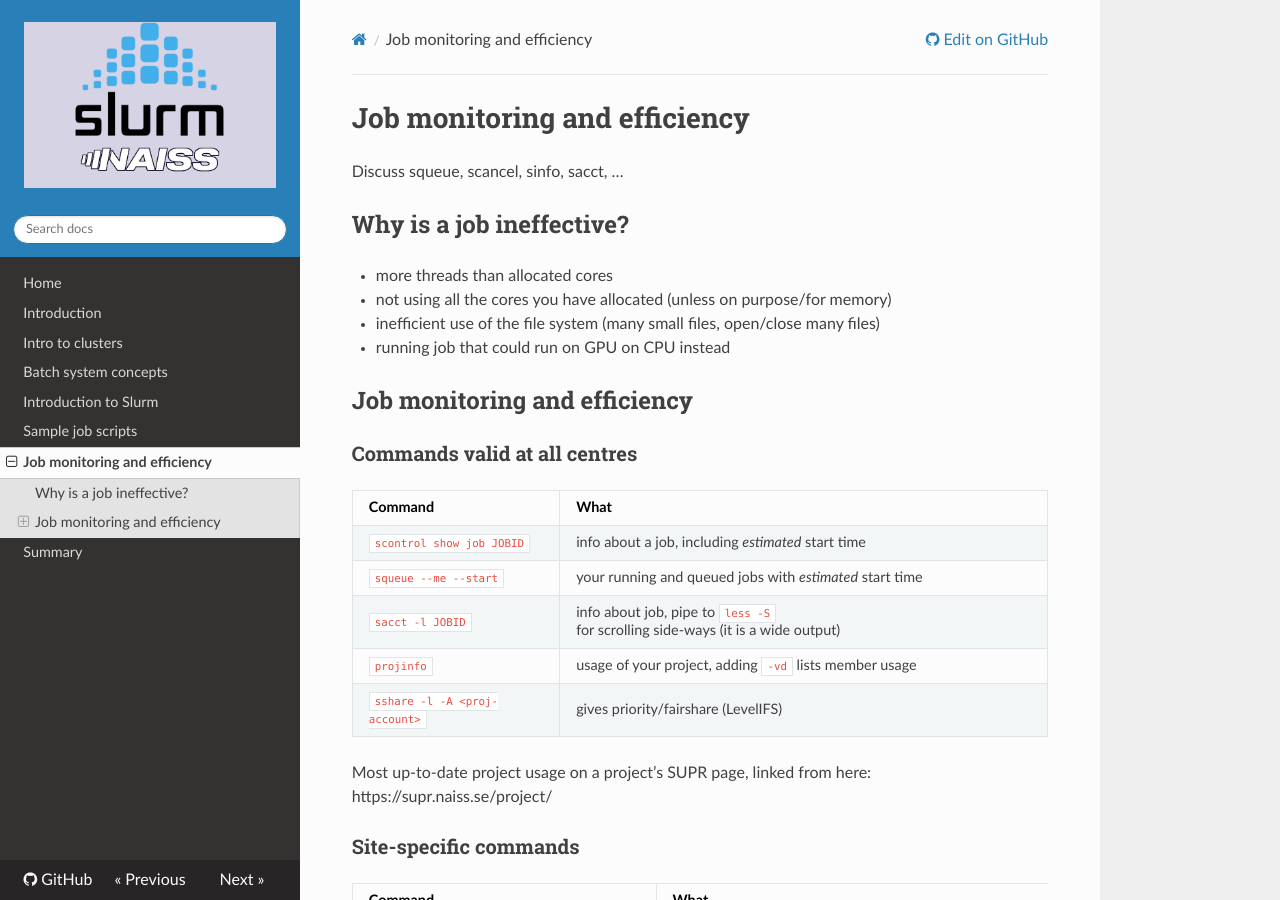
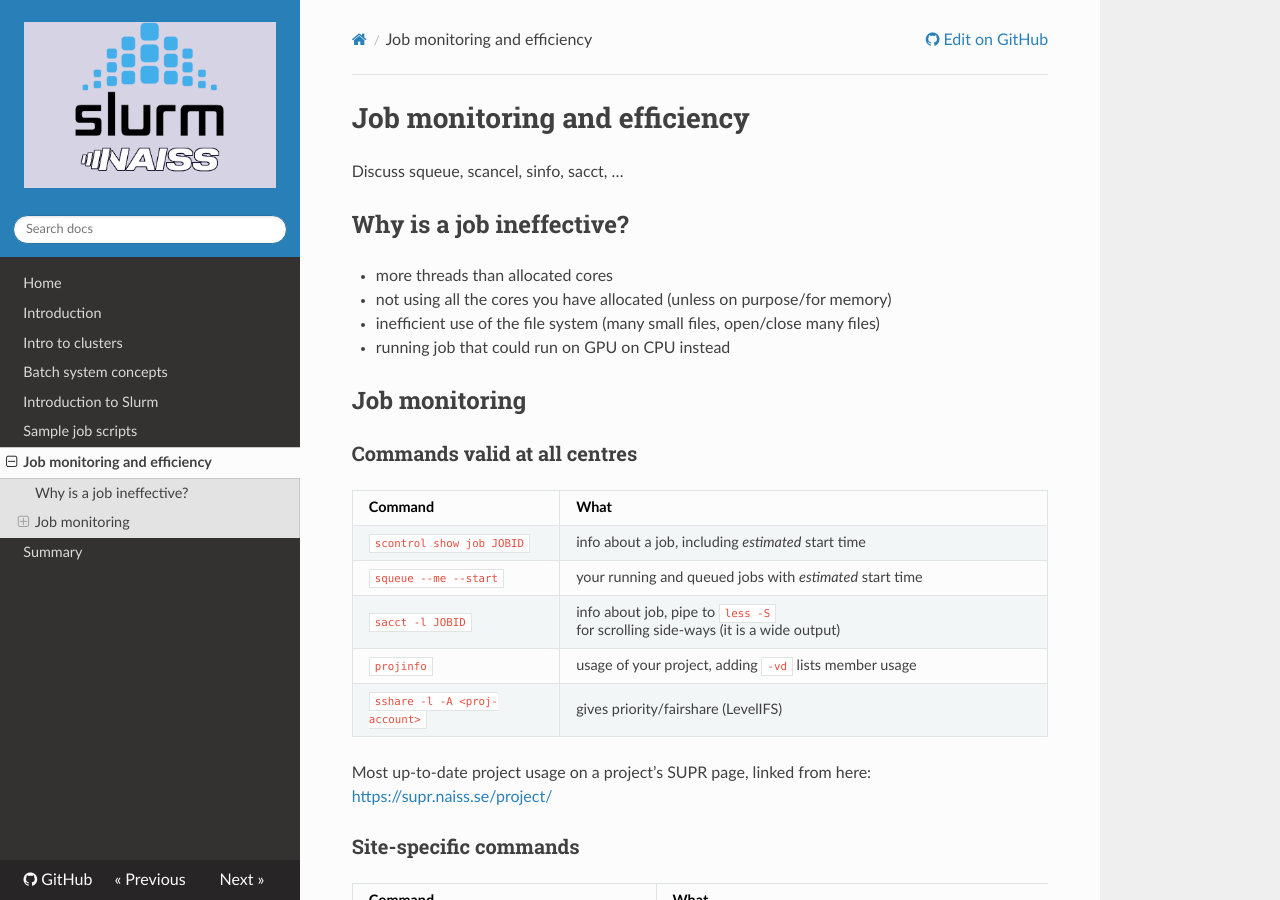
Before and after one commit to UPPMAX/NAISS_Slurm, an MkDocs documentation site: the page built from docs/monitoring.md, in a window 1280 px wide and 900 px high. Built offline with MkDocs 1.6.1, drawn with Linux system fonts in a browser that asks for light colours; nearby versions of some CDN libraries; some of the changed lines change nothing that is shown.

Commit message:
Fixing two urls

```diff
--- a/docs/monitoring.md
+++ b/docs/monitoring.md
@@ -9,7 +9,7 @@
 - inefficient use of the file system (many small files, open/close many files)
 - running job that could run on GPU on CPU instead
 
-## Job monitoring and efficiency
+## Job monitoring
 
 ### Commands valid at all centres
 
@@ -21,7 +21,7 @@
 | ``projinfo`` | usage of your project, adding ``-vd`` lists member usage |
 | ``sshare -l -A <proj-account>`` | gives priority/fairshare (LevelIFS) |
 
-Most up-to-date project usage on a project's SUPR page, linked from here: https://supr.naiss.se/project/
+Most up-to-date project usage on a project's SUPR page, linked from here: <a href="https://supr.naiss.se/project/" target="_blank">https://supr.naiss.se/project/</a>
 
 ### Site-specific commands
 
@@ -35,4 +35,4 @@
 | ``jobsh NODE`` | login to node, run "top" | NSC |
 | ``seff JOBID`` |  displays memory and CPU usage from job run | NSC, PDC |
 | ``lastjobs`` | lists 10 most recent job in recent 30 days | NSC |
-| https://pdc-web.eecs.kth.se/cluster_usage/ | Information about project usage | PDC |
+| <a href="https://pdc-web.eecs.kth.se/cluster_usage/" target="_blank">https://pdc-web.eecs.kth.se/cluster_usage/</a> | Information about project usage | PDC |
```
